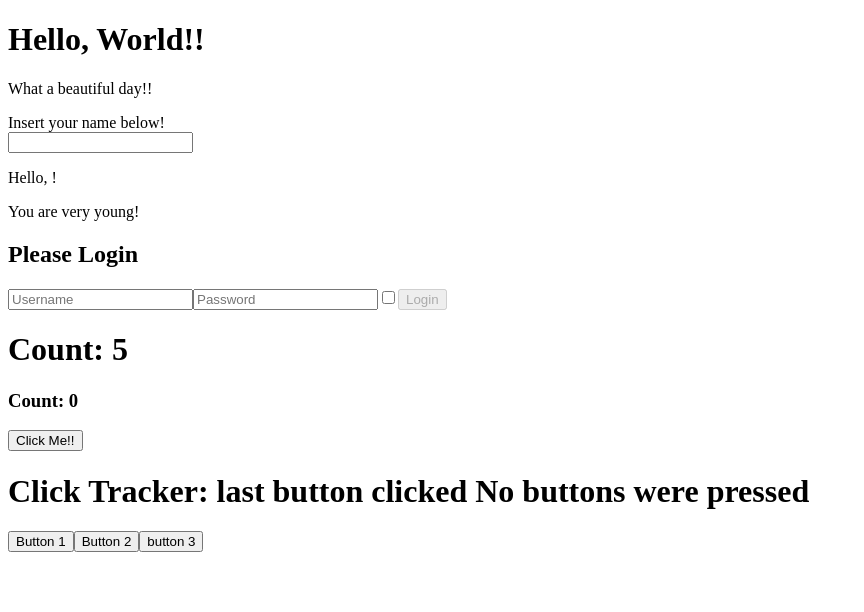
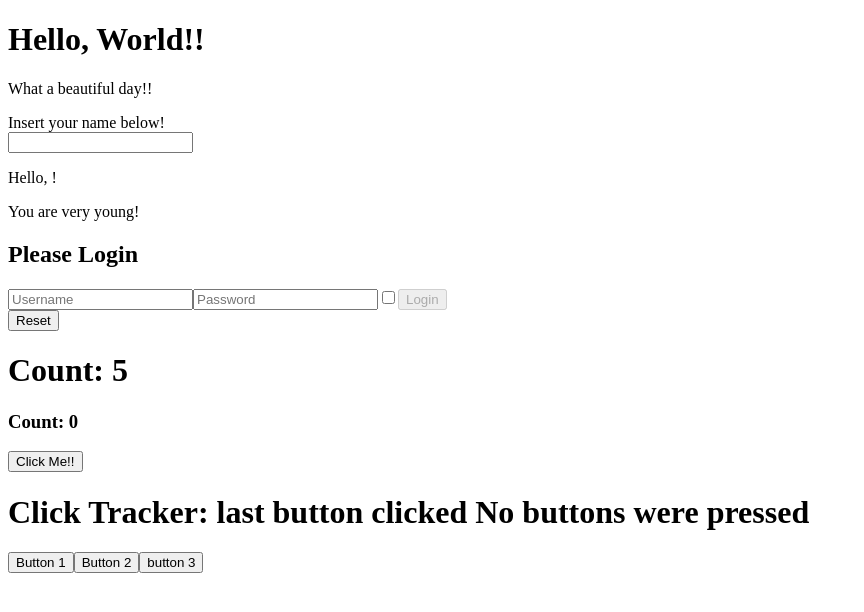
Before and after one commit to Simulaemanuele/react-exercises, a React (Create React App) app: page / in a window 1280 px wide. Shown: the top 612 px of the page, without its empty margins (0-864 px from the left). Built offline with nearby package versions, Linux system fonts and the light colour scheme.

Commit message:
exercise: Forms-Lists-and-Styling/forms-04 done

```diff
--- a/src/Login.js
+++ b/src/Login.js
@@ -22,6 +22,14 @@ export class Login extends React.Component {
 
         this.setState({
             [name]: type === 'checkbox' ? checked : value
+        })
+    }
+
+    handleResetState = () => {
+        this.setState({
+            username: '',
+            password: '',
+            remember: false
         })
     }
 
@@ -50,6 +58,7 @@ export class Login extends React.Component {
                     <input
                         name="remember"
                         type="checkbox"
+                        checked={this.state.remember}
                         onChange={this.handleInputChange} />
 
                     <button
@@ -58,6 +67,10 @@ export class Login extends React.Component {
                       disabled={!(this.state.username && this.state.password)}>Login</button>
                 </div>
 
+                <div>
+                    <button onClick={this.handleResetState}>Reset</button>
+                </div>
+
 
 
             </div>
```
